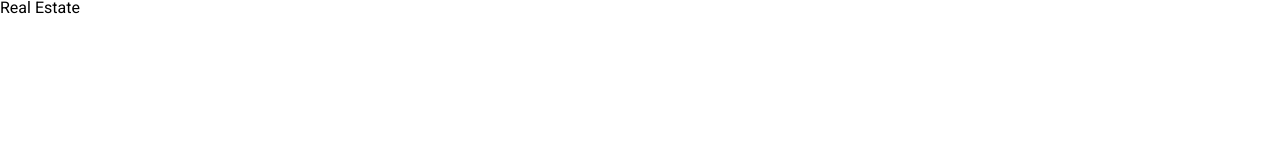
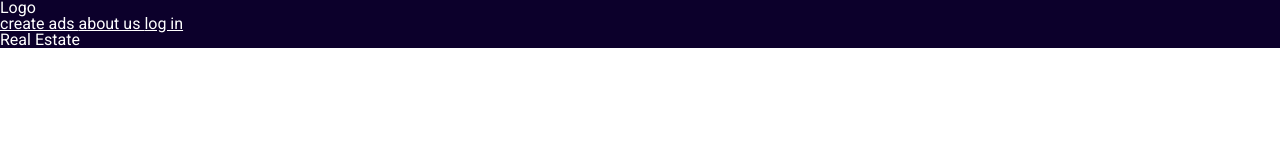
Before and after one commit to petrios888/react-redux_estate-app, a React app: page / in a window 1280 px wide. Built offline with nearby package versions, Linux system fonts and the light colour scheme.

Commit message:
Beta commit

```diff
--- a/assets/js/realEstate/Header.js
+++ b/assets/js/realEstate/Header.js
@@ -1,7 +1,7 @@
 import React, { Component} from 'react'
 import ReactDOM from 'react-dom'
 
-class App extends Component {
+export default class Header extends Component {
   constructor () {
     super()
     this.state = {
@@ -12,7 +12,3 @@ class App extends Component {
     return (<div> Real Estate </div>)
   }
 }
-
-const app = document.getElementById('app')
-
-ReactDOM.render(<App />, app)
--- a/assets/js/realEstate/realEstate.js
+++ b/assets/js/realEstate/realEstate.js
@@ -1,5 +1,7 @@
 import React, { Component} from 'react'
 import ReactDOM from 'react-dom'
+import Header from './Header'
+
 
 class App extends Component {
   constructor () {
@@ -9,7 +11,18 @@ class App extends Component {
     }
   }
   render () {
-    return (<div> Real Estate </div>)
+    return (
+      <header>
+      <div> Logo </div>
+      <nav>
+        <a href="#">create ads </a>
+        <a href="#">about us </a>
+        <a href="#">log in  </a>
+        <a href="#" className= "register-btn"></a>
+      </nav>
+      <Header />
+
+      </header>)
   }
 }
 
--- /dev/null
+++ b/assets/sass/_listings.scss
@@ -0,0 +1,9 @@
+header {
+  background:  #0C002B;
+  color: white;
+  nav{
+    a {
+      color: white;
+    }
+  }
+}
--- a/assets/sass/main.scss
+++ b/assets/sass/main.scss
@@ -1,7 +1,10 @@
 @import url( 'https://fonts.googleapis.com/css?family=Roboto:100,300,400,500,700');
 @import "reset";
+
+
 
 body {
   font-family: 'Roboto', sans-serif;
   // background: purple;
 }
+@import "listings";
--- a/public/js/components/realEstate.js
+++ b/public/js/components/realEstate.js
@@ -1,6 +1,66 @@
 webpackJsonp([0],{
 
-/***/ 98:
+/***/ 97:
+/***/ (function(module, exports, __webpack_require__) {
+
+"use strict";
+
+
+Object.defineProperty(exports, "__esModule", {
+  value: true
+});
+
+var _createClass = function () { function defineProperties(target, props) { for (var i = 0; i < props.length; i++) { var descriptor = props[i]; descriptor.enumerable = descriptor.enumerable || false; descriptor.configurable = true; if ("value" in descriptor) descriptor.writable = true; Object.defineProperty(target, descriptor.key, descriptor); } } return function (Constructor, protoProps, staticProps) { if (protoProps) defineProperties(Constructor.prototype, protoProps); if (staticProps) defineProperties(Constructor, staticProps); return Constructor; }; }();
+
+var _react = __webpack_require__(24);
+
+var _react2 = _interopRequireDefault(_react);
+
+var _reactDom = __webpack_require__(25);
+
+var _reactDom2 = _interopRequireDefault(_reactDom);
+
+function _interopRequireDefault(obj) { return obj && obj.__esModule ? obj : { default: obj }; }
+
+function _classCallCheck(instance, Constructor) { if (!(instance instanceof Constructor)) { throw new TypeError("Cannot call a class as a function"); } }
+
+function _possibleConstructorReturn(self, call) { if (!self) { throw new ReferenceError("this hasn't been initialised - super() hasn't been called"); } return call && (typeof call === "object" || typeof call === "function") ? call : self; }
+
+function _inherits(subClass, superClass) { if (typeof superClass !== "function" && superClass !== null) { throw new TypeError("Super expression must either be null or a function, not " + typeof superClass); } subClass.prototype = Object.create(superClass && superClass.prototype, { constructor: { value: subClass, enumerable: false, writable: true, configurable: true } }); if (superClass) Object.setPrototypeOf ? Object.setPrototypeOf(subClass, superClass) : subClass.__proto__ = superClass; }
+
+var Header = function (_Component) {
+  _inherits(Header, _Component);
+
+  function Header() {
+    _classCallCheck(this, Header);
+
+    var _this = _possibleConstructorReturn(this, (Header.__proto__ || Object.getPrototypeOf(Header)).call(this));
+
+    _this.state = {
+      name: 'Cephas'
+    };
+    return _this;
+  }
+
+  _createClass(Header, [{
+    key: 'render',
+    value: function render() {
+      return _react2.default.createElement(
+        'div',
+        null,
+        ' Real Estate '
+      );
+    }
+  }]);
+
+  return Header;
+}(_react.Component);
+
+exports.default = Header;
+
+/***/ }),
+
+/***/ 99:
 /***/ (function(module, exports, __webpack_require__) {
 
 "use strict";
@@ -8,13 +68,17 @@ webpackJsonp([0],{
 
 var _createClass = function () { function defineProperties(target, props) { for (var i = 0; i < props.length; i++) { var descriptor = props[i]; descriptor.enumerable = descriptor.enumerable || false; descriptor.configurable = true; if ("value" in descriptor) descriptor.writable = true; Object.defineProperty(target, descriptor.key, descriptor); } } return function (Constructor, protoProps, staticProps) { if (protoProps) defineProperties(Constructor.prototype, protoProps); if (staticProps) defineProperties(Constructor, staticProps); return Constructor; }; }();
 
-var _react = __webpack_require__(32);
+var _react = __webpack_require__(24);
 
 var _react2 = _interopRequireDefault(_react);
 
-var _reactDom = __webpack_require__(33);
+var _reactDom = __webpack_require__(25);
 
 var _reactDom2 = _interopRequireDefault(_reactDom);
+
+var _Header = __webpack_require__(97);
+
+var _Header2 = _interopRequireDefault(_Header);
 
 function _interopRequireDefault(obj) { return obj && obj.__esModule ? obj : { default: obj }; }
 
@@ -42,9 +106,34 @@ var App = function (_Component) {
     key: 'render',
     value: function render() {
       return _react2.default.createElement(
-        'div',
+        'header',
         null,
-        ' Real Estate '
+        _react2.default.createElement(
+          'div',
+          null,
+          ' Logo '
+        ),
+        _react2.default.createElement(
+          'nav',
+          null,
+          _react2.default.createElement(
+            'a',
+            { href: '#' },
+            'create ads '
+          ),
+          _react2.default.createElement(
+            'a',
+            { href: '#' },
+            'about us '
+          ),
+          _react2.default.createElement(
+            'a',
+            { href: '#' },
+            'log in  '
+          ),
+          _react2.default.createElement('a', { href: '#', className: 'register-btn' })
+        ),
+        _react2.default.createElement(_Header2.default, null)
       );
     }
   }]);
@@ -58,4 +147,4 @@ _reactDom2.default.render(_react2.default.createElement(App, null), app);
 
 /***/ })
 
-},[98]);
+},[99]);
```
Also changed, not shown: public/css/main.css, public/js/components/vendor.js, 1 other file.
